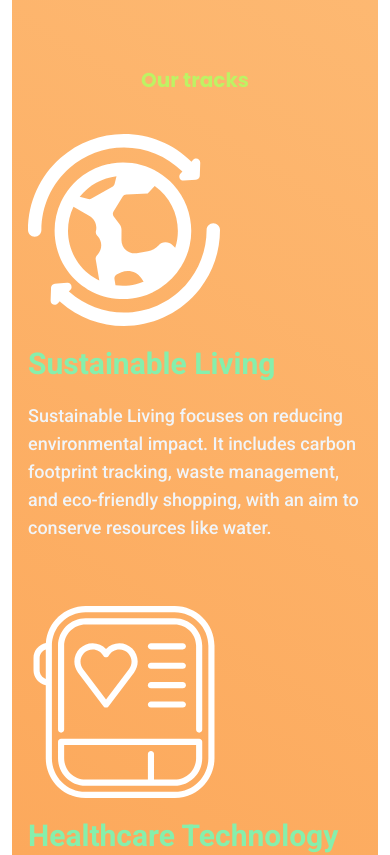
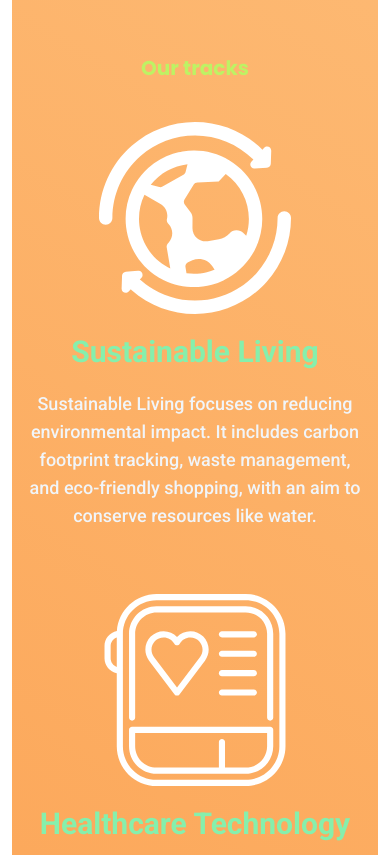
Before and after one commit to dracocodess/Hackerzstreet2.0, a Next.js app: page / in a window 390 px wide. Shown: the part 2762-3617 px from the top of the page. Built offline with nearby package versions, Linux system fonts and the light colour scheme; no server answers.

Commit message:
fix mobile view for tracks

```diff
--- a/components/TrackCard.js
+++ b/components/TrackCard.js
@@ -9,11 +9,11 @@ export default function TrackCard({pi, track, desc}) {
         initial="initial"
         className="flex md:flex-row flex-col md:gap-20 max-w-4xl w-full mb-16 gap-5 text-3xl mx-auto">
 
-        <Image src={`/assets/track${pi}.svg`} alt={`track${pi}`} width={200} height={200} className="h-48 w-48"/>
+        <Image src={`/assets/track${pi}.svg`} alt={`track${pi}`} width={200} height={200} className="h-48 w-48 mx-auto md:m-0"/>
         <div>
-            <div className="font-bold text-green-300">{track}</div>
+            <div className="font-bold text-green-300 text-center md:text-left">{track}</div>
             <div className="h-5"></div>
-            <div className="font-medium text-slate-100 text-lg">{desc}</div>
+            <div className="font-medium text-slate-100 text-lg text-center md:text-left">{desc}</div>
         </div>
     </motion.div>
 }
--- a/components/sections/Track.js
+++ b/components/sections/Track.js
@@ -20,7 +20,7 @@ export default function Tracks() {
             from-green-400 to-green-300
             animate-text z-10">{t('Tracks')}</h1>
         </div>
-        <div className="h-5"/>
+        <div className="h-2"/>
         <h2 className="text-center mx-auto font-bold text-xl poppins text-lime-300">{t('Our tracks')}</h2>
         <div className="h-10"/>
         {TRACK_META.map(({name: track, description: desc}, index) => (
--- a/pages/index.js
+++ b/pages/index.js
@@ -28,6 +28,11 @@ export default function Home() {
         <>
             <Head>
                 <title>{t('HACKERZSTREET_TITLE')}</title>
+                <meta name="description" content={t('HACKERZSTREET_DESCRIPTION')}/>
+                <meta name="keywords" content={t('HACKERZSTREET_KEYWORDS')}/>
+                <meta name="author" content={t('HACKERZSTREET_AUTHOR')}/>
+                <meta name="viewport" content="width=device-width, initial-scale=1.0"/>
+
             </Head>
             <Navbar/>
             <section id={"home"} className="w-full p-3">
```
